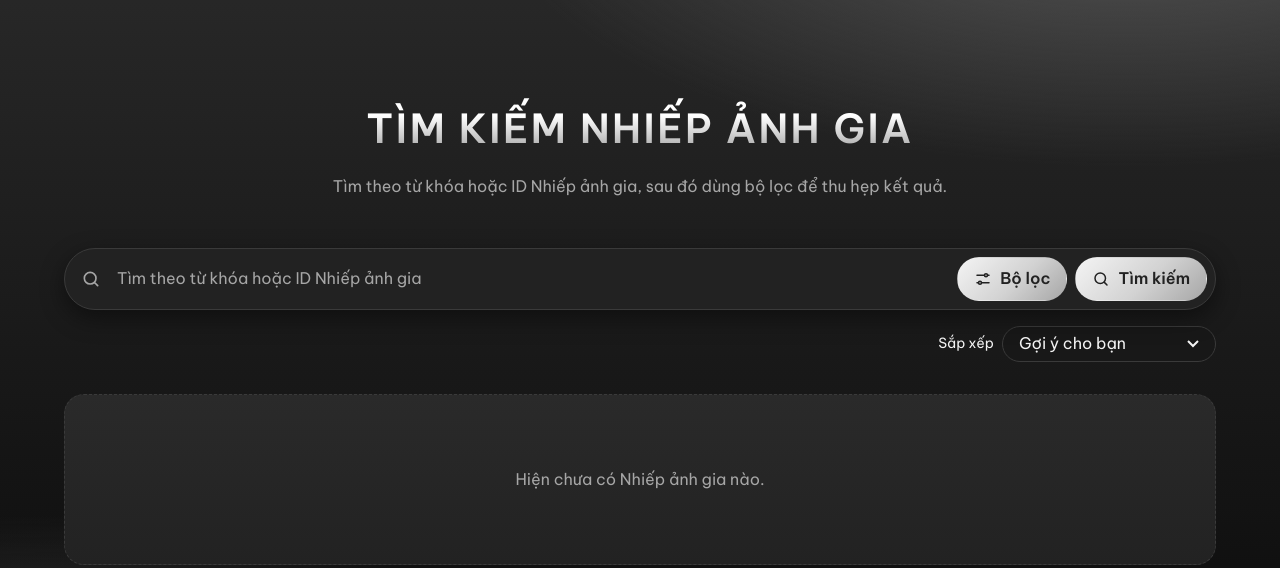
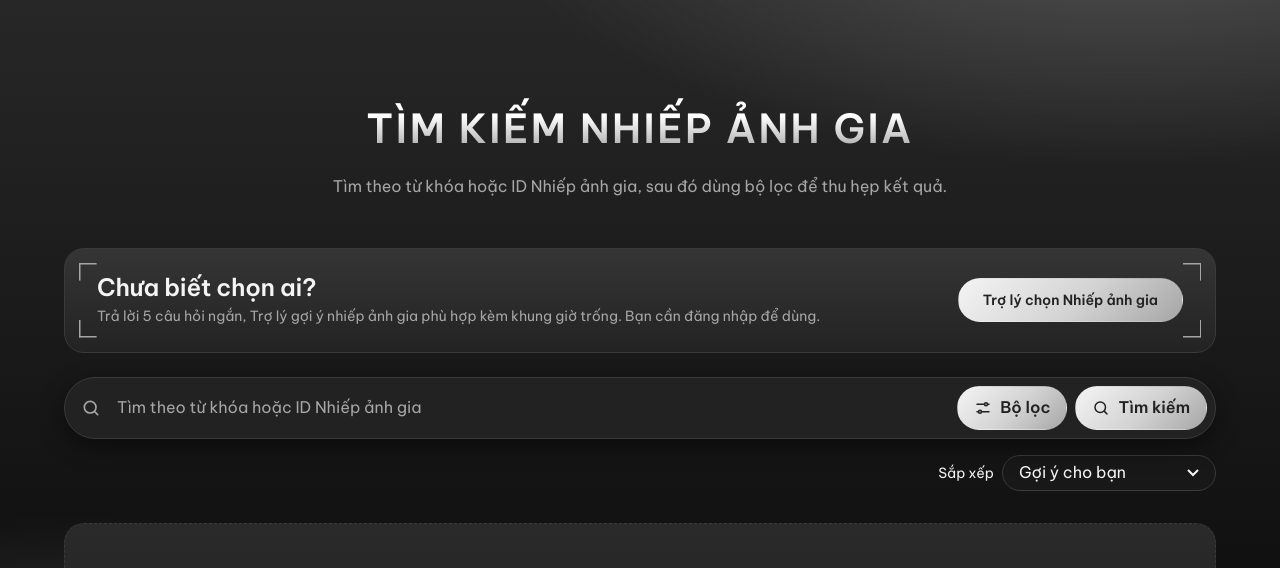
Before and after one commit to Khoa-wtpu/Framie, a Django app: page /tim-kiem/ in a window 1280 px wide. Shown: the part 73-641 px from the top of the page. Run offline with Django 5.2, Linux system fonts and the light colour scheme; data that the repository does not hold is empty.

Commit message:
Trợ lý

```diff
--- a/search/templates/search/tim_kiem.html
+++ b/search/templates/search/tim_kiem.html
@@ -1,7 +1,7 @@
 {% extends "base.html" %}{# K8 - UC2.1 + UC2.2: Tìm kiếm & lọc nhiếp ảnh gia (wireframe Module 2, SC2.1 và SC2.2). Không cần đăng nhập. #}
 {% load static ui tro_ly_tags %}
 {% block title %}Tìm kiếm Nhiếp ảnh gia{% endblock %}
-{% block extra_head %}<link rel="stylesheet" href="{% static 'search/css/tim_kiem.css' %}">{% if user|la_khach_hang %}<link rel="stylesheet" href="{% static 'search/css/tro_ly.css' %}">{% endif %}{% endblock %}
+{% block extra_head %}<link rel="stylesheet" href="{% static 'search/css/tim_kiem.css' %}">{% if user|hien_tro_ly %}<link rel="stylesheet" href="{% static 'search/css/tro_ly.css' %}">{% endif %}{% endblock %}
 {% block extra_js %}<script src="{% static 'search/js/tim_kiem.js' %}" defer></script>{% endblock %}
 {% block content %}
 <div class="container tim">
@@ -10,13 +10,13 @@
     <p>Tìm theo từ khóa hoặc ID Nhiếp ảnh gia, sau đó dùng bộ lọc để thu hẹp kết quả.</p>
   </header>
 
-  {% if user|la_khach_hang %}{# E5: khối gợi ý Trợ lý, chỉ Khách hàng đã đăng nhập thấy (CSS ở search/css/tro_ly.css) #}
+  {% if user|hien_tro_ly %}{# E5: khối gợi ý Trợ lý, Khách chưa đăng nhập và Khách hàng thấy; Nhiếp ảnh gia, Quản trị viên không thấy (CSS ở search/css/tro_ly.css) #}
   <section class="panel tro-ly__goc tro-ly-moi" aria-labelledby="tro-ly-moi-tieu-de">
     <div>
       <h2 id="tro-ly-moi-tieu-de" class="tro-ly-moi__tieu-de">Chưa biết chọn ai?</h2>
-      <p class="tro-ly-moi__mo-ta">Trả lời 5 câu hỏi ngắn, Trợ lý gợi ý nhiếp ảnh gia phù hợp kèm khung giờ trống.</p>
+      <p class="tro-ly-moi__mo-ta">Trả lời 5 câu hỏi ngắn, Trợ lý gợi ý nhiếp ảnh gia phù hợp kèm khung giờ trống.{% if not user.is_authenticated %} Bạn cần đăng nhập để dùng.{% endif %}</p>
     </div>
-    <a class="btn btn--secondary" href="{% url 'assistant' %}">Trợ lý chọn Nhiếp ảnh gia</a>
+    <a class="btn btn--secondary" href="{% if user.is_authenticated %}{% url 'assistant' %}{% else %}{% url 'login' %}?next={% url 'assistant' %}{% endif %}">Trợ lý chọn Nhiếp ảnh gia</a>
   </section>
   {% endif %}
 
--- a/search/templatetags/tro_ly_tags.py
+++ b/search/templatetags/tro_ly_tags.py
@@ -14,3 +14,11 @@ def la_khach_hang(user):  # True nếu là Khách hàng đã đăng nhập
     if not getattr(user, 'is_authenticated', False):  # chưa đăng nhập (hoặc không phải user)
         return False  # không hiện nút
     return user.groups.filter(name=VaiTro.KHACH_HANG).exists()  # cùng quy tắc với khach_hang_required: phải thuộc nhóm Khách hàng, tránh hiện nút rồi bị 403
+
+
+
+@register.filter  # đăng ký bộ lọc thứ hai
+def hien_tro_ly(user):  # True nếu nên hiện khối "Chưa biết chọn ai?": khách chưa đăng nhập HOẶC Khách hàng
+    if not getattr(user, 'is_authenticated', False):  # chưa đăng nhập: vẫn hiện (nút sẽ dẫn sang trang đăng nhập)
+        return True  # hiện khối
+    return la_khach_hang(user)  # đã đăng nhập: chỉ Khách hàng thấy; Nhiếp ảnh gia và Quản trị viên thì không
```
